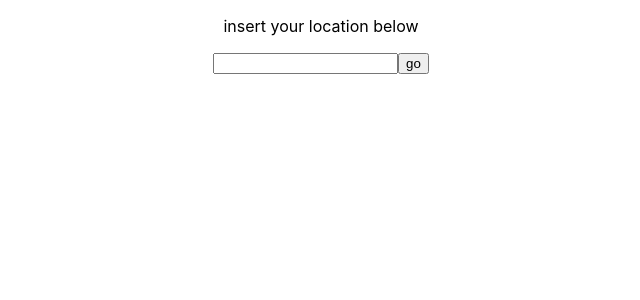
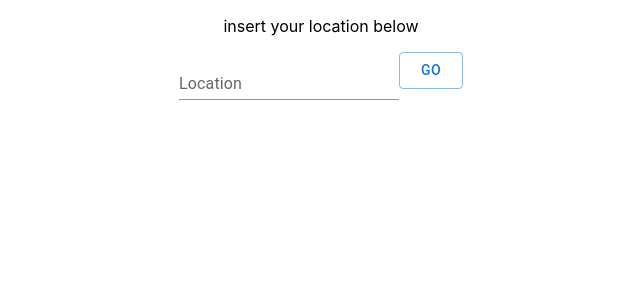
Before and after one commit to sabidesu/weather_page, a React (Create React App) app: page / in a window 1280 px wide. Shown: the top 300 px of the page, without its empty margins (319-959 px from the left). Built offline with nearby package versions, Linux system fonts and the light colour scheme.

Commit message:
make search pane use mui

```diff
--- a/src/components/SearchPane.js
+++ b/src/components/SearchPane.js
@@ -1,11 +1,13 @@
 import React from 'react';
+import TextField from '@mui/material/TextField';
+import Button from '@mui/material/Button';
 
 const SearchPane = props => {
 	return (
 		<>
 			<p>insert your location below</p>
-			<input type="text" id="location" name="location" onChange={props.handleChange} />
-			<button onClick={props.search}>go</button>
+			<TextField id='location' label='Location' variant='standard' onChange={props.handleChange} />
+			<Button variant='outlined' onClick={props.search}>GO</Button>
 		</>
 	);
 };
```
